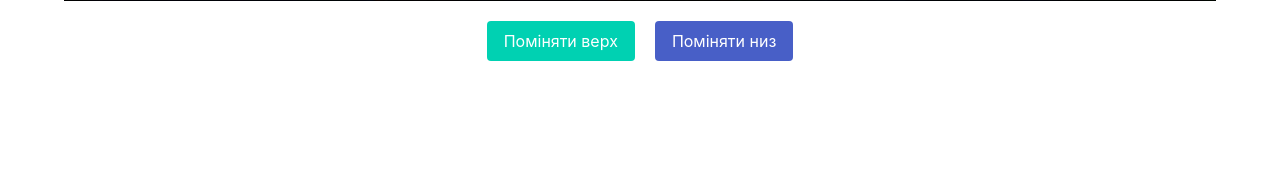
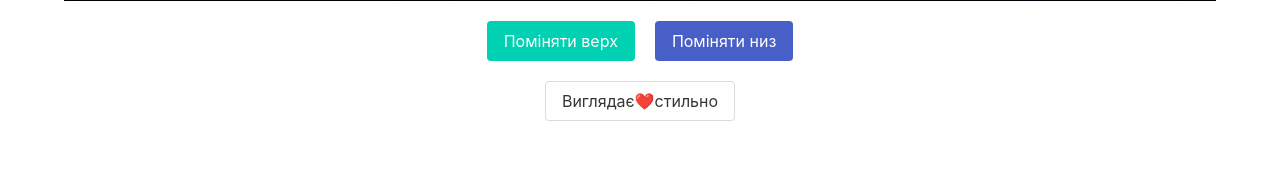
Before and after one commit to vetsinen/lms-thegame, a Flask app: template templates/index.html in a window 1280 px wide. Shown: the part 2123-2292 px from the top of the page. Before the commit the page ends 2232 px from the top, so only its background shows below. Run offline with Flask 3, Linux system fonts and the light colour scheme; the template is opened without the code that fills it, so the values that code supplies are empty.

Commit message:
vote button

```diff
--- a/templates/index.html
+++ b/templates/index.html
@@ -45,6 +45,7 @@
             this.field[i][j]=this.tops[i]+'-'+this.downs[j];
             }
     this.update();
+    //this.swap = 'static/buterin.png';
     },
 
     update: function(){
@@ -80,6 +81,9 @@
                 <button x-on:click="nextTop" class="button is-primary">Поміняти верх</button>
                 <button x-on:click="nextDown" class="button is-link">Поміняти низ</button>
             </div>
+            <div class="buttons-container">
+                <button class="button">Виглядає❤️стильно</button>
+            </div>
         </div>
     </section>
 </body>
```
Also changed, not shown: static/buterin.png (added).
